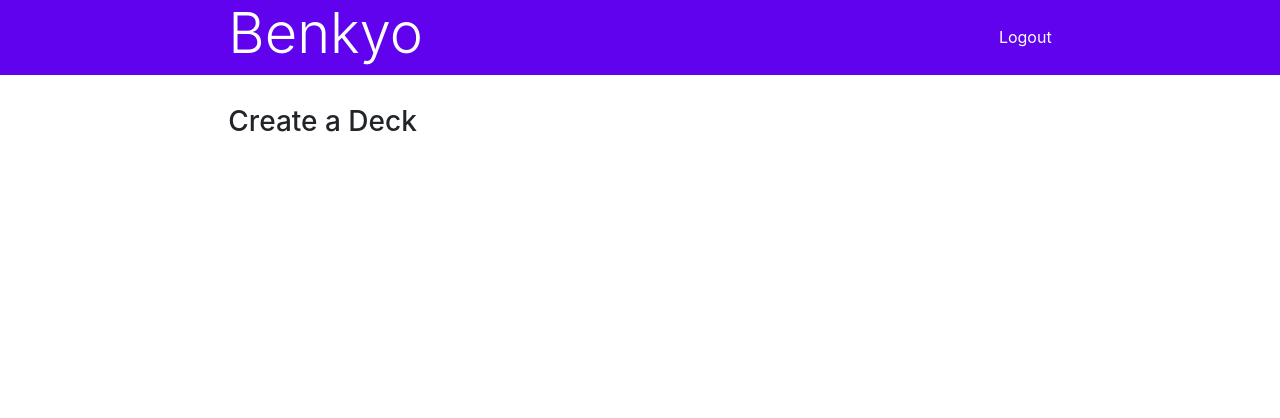
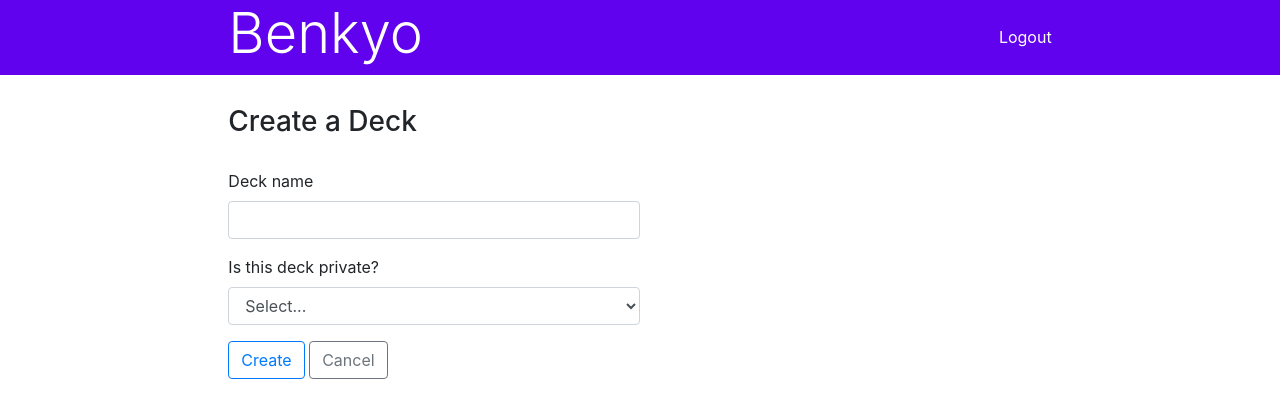
Before and after one commit to ryanarnold/benkyo, a Django app: page /decks/create/ in a window 1280 px wide. Shown: the top 418 px of the page. Run offline with Django 3.2, Linux system fonts and the light colour scheme; the visitor is signed in with stand-in values (Sample User, id 1); some libraries are stand-ins or nearby versions.

Commit message:
Create a simple template for the create deck page.

```diff
--- /dev/null
+++ b/benkyo/static/css/decks_create.css
@@ -0,0 +1,4 @@
+#form-deck {
+  width: 50%;
+  margin-top: 30px;
+}
--- a/benkyo/templates/decks_create.html
+++ b/benkyo/templates/decks_create.html
@@ -3,6 +3,7 @@
 {% block title %}Benkyo{% endblock %}
 
 {% block styles %}
+<link rel="stylesheet" href="{{ static('css/decks_create.css') }}" >
 {% endblock %}
 
 {% block content %}
@@ -14,6 +15,29 @@
 
         <h3>Create a Deck</h3>
 
+        <form action="{{ url('decks-create') }}" method="POST" id="form-deck">
+
+          <input type="hidden" name="csrfmiddlewaretoken" value="{{ csrf_token }}">
+
+          <div class="form-group">
+            <label for="input-deck-name">Deck name</label>
+            <input type="text" class="form-control" id="input-deck-name" name="name">
+          </div>
+
+          <div class="form-group">
+            <label for="input-deck-name">Is this deck private?</label>
+            <select class="form-control">
+              <option>Select...</option>
+              <option>Yes</option>
+              <option>No</option>
+            </select>
+          </div>
+
+          <button type="submit" class="btn btn-outline-primary">Create</button>
+          <a class="btn btn-outline-secondary" href="{{ url('decks') }}" role="button">Cancel</a>
+
+        </form>
+
       </div>
       <div class="col-md-2"></div>
     </div>
```
